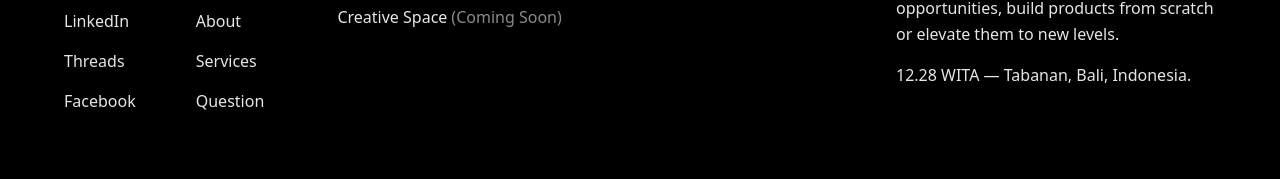
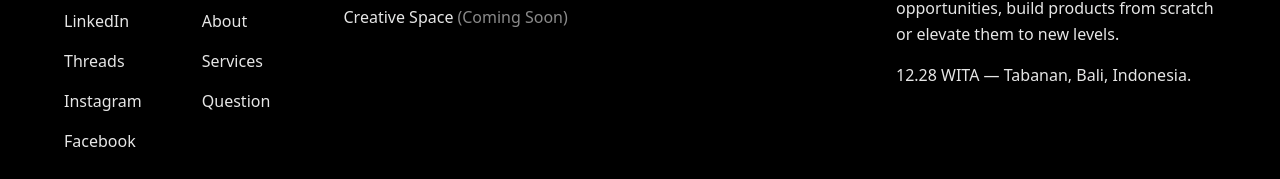
Before and after one commit to lateSleeps/monnite-studio, a Next.js app: page / in a window 1280 px wide. Shown: the part 8652-8831 px from the top of the page. Built offline with nearby package versions, Linux system fonts and the light colour scheme.

Commit message:
Footer: add Instagram and Threads links

```diff
--- a/src/components/Footer.tsx
+++ b/src/components/Footer.tsx
@@ -44,7 +44,8 @@ export default function Footer() {
               <ul className="space-y-4 font-medium text-[16px] font-sans text-white/90">
                 <li><Link href="#" className="hover:text-white transition-colors"><AnimatedUnderline>{t.footer.links.email}</AnimatedUnderline></Link></li>
                 <li><Link href="#" className="hover:text-white transition-colors"><AnimatedUnderline>{t.footer.links.linkedin}</AnimatedUnderline></Link></li>
-                <li><Link href="#" className="hover:text-white transition-colors"><AnimatedUnderline>{t.footer.links.threads}</AnimatedUnderline></Link></li>
+                <li><Link href="https://www.threads.com/@monnite_h?hl=id" target="_blank" rel="noopener noreferrer" className="hover:text-white transition-colors"><AnimatedUnderline>{t.footer.links.threads}</AnimatedUnderline></Link></li>
+                <li><Link href="https://www.instagram.com/monnite_h/" target="_blank" rel="noopener noreferrer" className="hover:text-white transition-colors"><AnimatedUnderline>{t.footer.links.instagram}</AnimatedUnderline></Link></li>
                 <li><Link href="#" className="hover:text-white transition-colors"><AnimatedUnderline>{t.footer.links.facebook}</AnimatedUnderline></Link></li>
               </ul>
             </div>
--- a/src/lib/translations.ts
+++ b/src/lib/translations.ts
@@ -183,6 +183,7 @@ const translations = {
         email: "Email",
         linkedin: "LinkedIn",
         threads: "Threads",
+        instagram: "Instagram",
         facebook: "Facebook",
       },
       nav: {
@@ -384,6 +385,7 @@ const translations = {
         email: "Email",
         linkedin: "LinkedIn",
         threads: "Threads",
+        instagram: "Instagram",
         facebook: "Facebook",
       },
       nav: {
```
